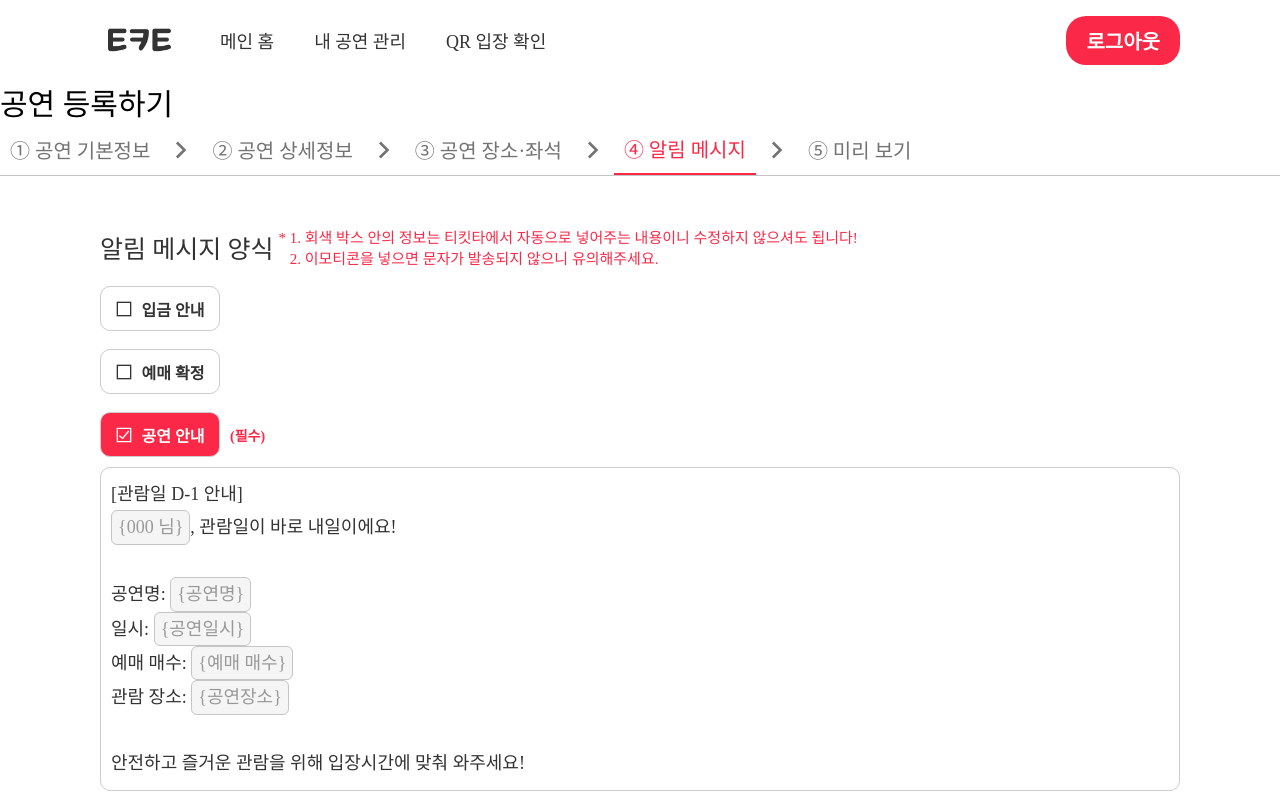
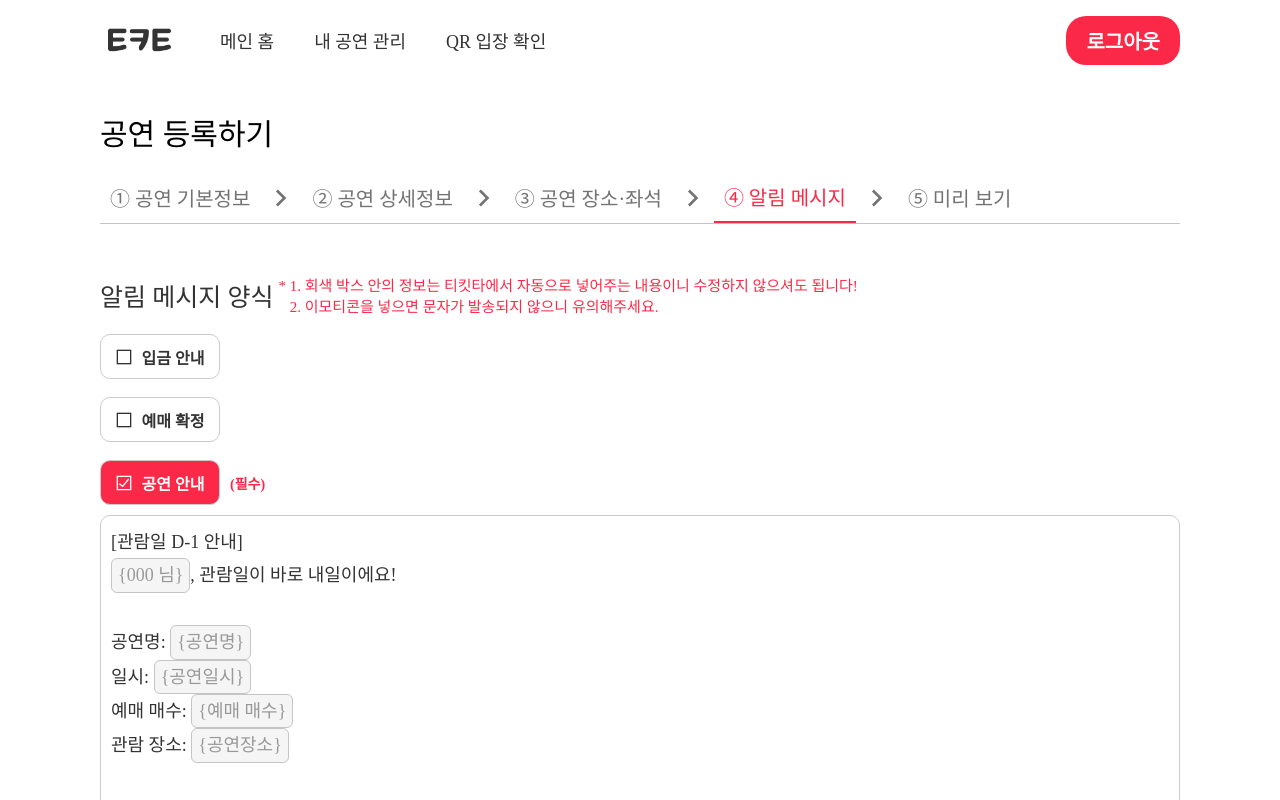
Before and after one commit to DEMODAY-J211/frontend, a React (Vite) app: page /register-show/1/step4 in a window 1280 px wide. Shown: the top 800 px of the page. Built offline with nearby package versions, Linux system fonts and the light colour scheme; a web font is replaced by a local one.

Commit message:
registershownavbar

```diff
--- a/src/pages/Manager/RegisterShow.jsx
+++ b/src/pages/Manager/RegisterShow.jsx
@@ -195,10 +195,12 @@ const cancelModal = () => {
     <Container>
       <NavbarManager onProtectedNavigate={handleProtectedNavigation} />
       {/* 단계 표시 */}
+      <MainContent>
       <RegisterShowNavbar
         currentStep={currentStep}
         setCurrentStep={setCurrentStep}
       />
+      </MainContent>
       <Outlet context={{}} />
       {isModalOpen && (
         <ModalOverlay onClick={cancelLeave}>
@@ -230,11 +232,23 @@ export default RegisterShow;
 
 /* ============== Styled Components ============== */
 
+const MainContent = styled.div`
+padding: 30px 100px 0px 100px;
+  display: flex;
+  flex-direction: column;
+  gap: 18px;
+
+`;
+
 const Container = styled.div`
   width: 100%;
+  margin: 0 auto;
+  background: #ffffff;
+  display: flex;
+  flex-direction: column;
   min-height: 100vh;
-  background: #ffffff;
 `;
+
 
 // 공연 등록 모달 스타일
 const ModalOverlay = styled.div`
```
